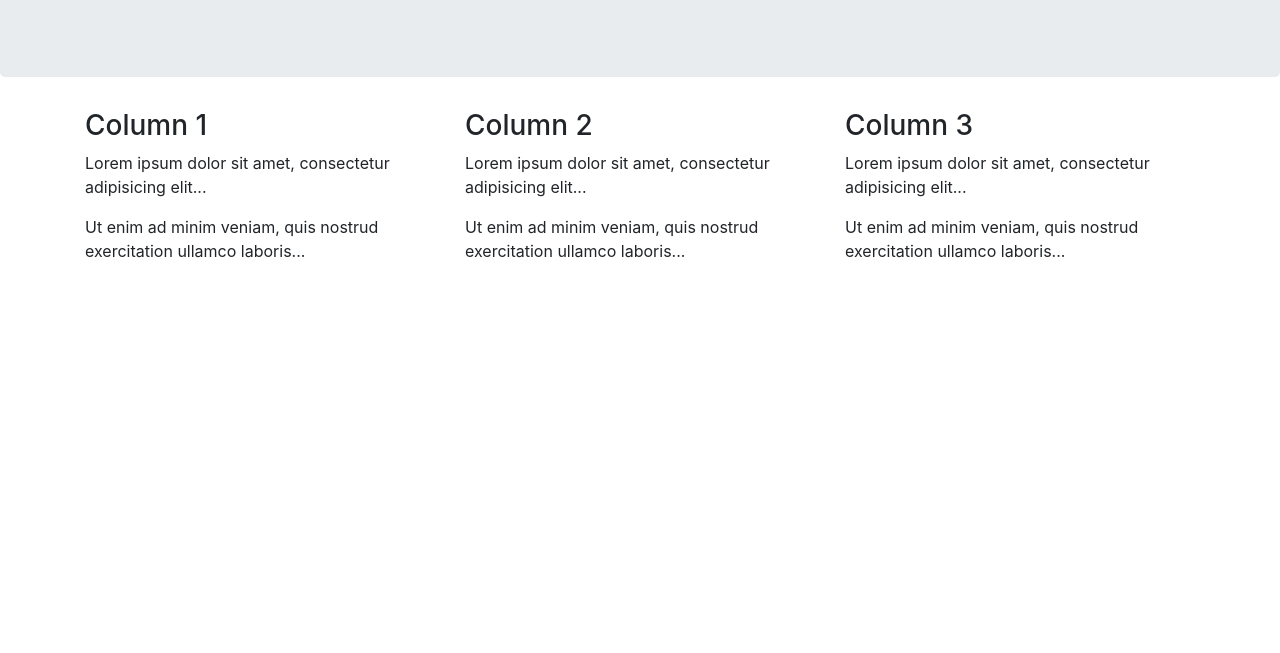
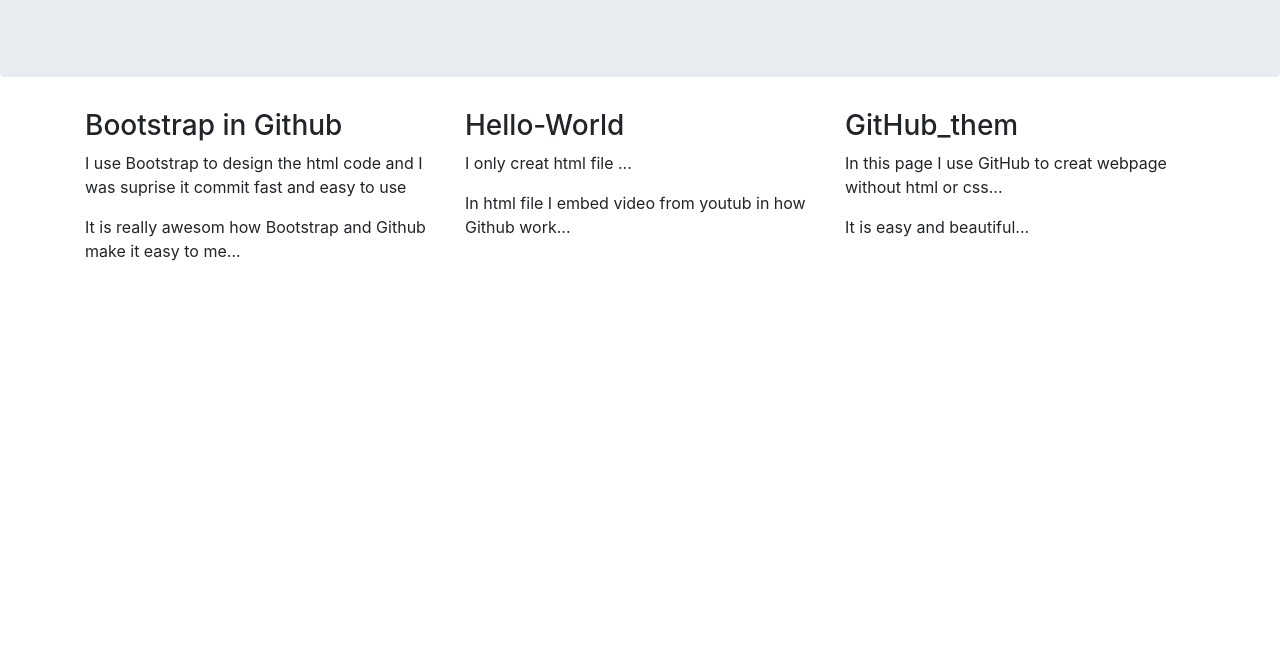
Before and after one commit to Ghadeer320/bcc, a plain HTML site: page index.html in a window 1280 px wide. Shown: the part 147-800 px from the top of the page. Drawn offline with nearby package versions, Linux system fonts and the light colour scheme.

Commit message:
Update index.html

```diff
--- a/index.html
+++ b/index.html
@@ -1,6 +1,6 @@
 
 <head>
-  <title>Bootstrap Example</title>
+  <title>Bootstrap Test in Github</title>
   <meta charset="utf-8">
   <meta name="viewport" content="width=device-width, initial-scale=1">
   <link rel="stylesheet" href="https://maxcdn.bootstrapcdn.com/bootstrap/4.3.1/css/bootstrap.min.css">
@@ -11,26 +11,26 @@
 <body>
 
 <div class="jumbotron text-center">
-  <h1>My First Bootstrap Page</h1>
-  <p>Resize this responsive page to see the effect!</p>
+  <h1>My Three Github Page</h1>
+  <p>I try to do diiferent webpage by using Github to test and learn more.</p>
 </div>
 
 <div class="container">
   <div class="row">
     <div class="col-sm-4">
-      <h3>Column 1</h3>
-      <p>Lorem ipsum dolor sit amet, consectetur adipisicing elit...</p>
-      <p>Ut enim ad minim veniam, quis nostrud exercitation ullamco laboris...</p>
+      <h3>Bootstrap in Github</h3>
+      <p>I use Bootstrap to design the html code and I was suprise it commit fast and easy to use </p>
+      <p>It is really awesom how Bootstrap and Github make it easy to me...</p>
     </div>
     <div class="col-sm-4">
-      <h3>Column 2</h3>
-      <p>Lorem ipsum dolor sit amet, consectetur adipisicing elit...</p>
-      <p>Ut enim ad minim veniam, quis nostrud exercitation ullamco laboris...</p>
+      <h3>Hello-World</h3>
+      <p>I only creat html file ...</p>
+      <p>In html file I embed video from youtub in how Github work...</p>
     </div>
     <div class="col-sm-4">
-      <h3>Column 3</h3>
-      <p>Lorem ipsum dolor sit amet, consectetur adipisicing elit...</p>
-      <p>Ut enim ad minim veniam, quis nostrud exercitation ullamco laboris...</p>
+      <h3>GitHub_them</h3>
+      <p>In this page I use GitHub to creat webpage without html or css...</p>
+      <p>It is easy and beautiful...</p>
     </div>
   </div>
 </div>
```
